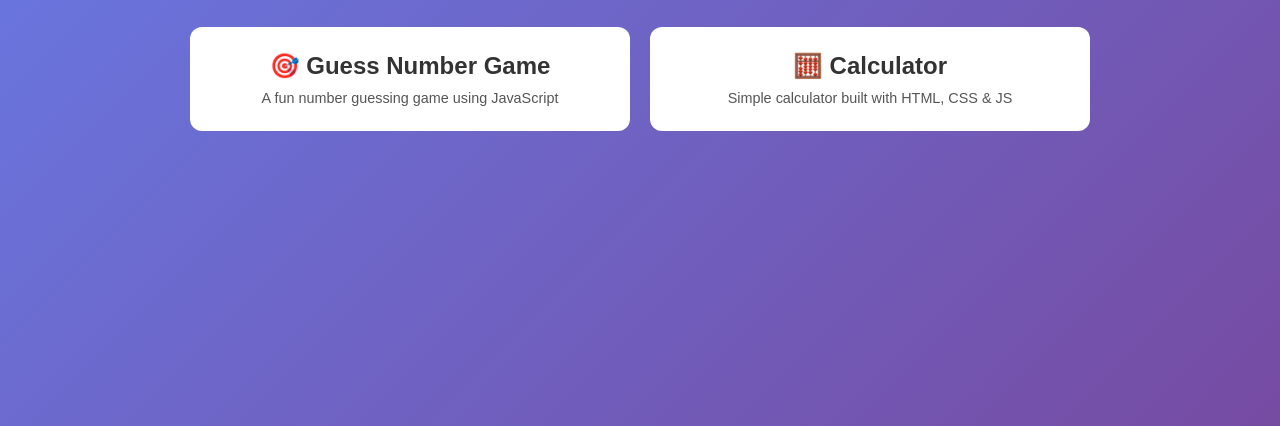
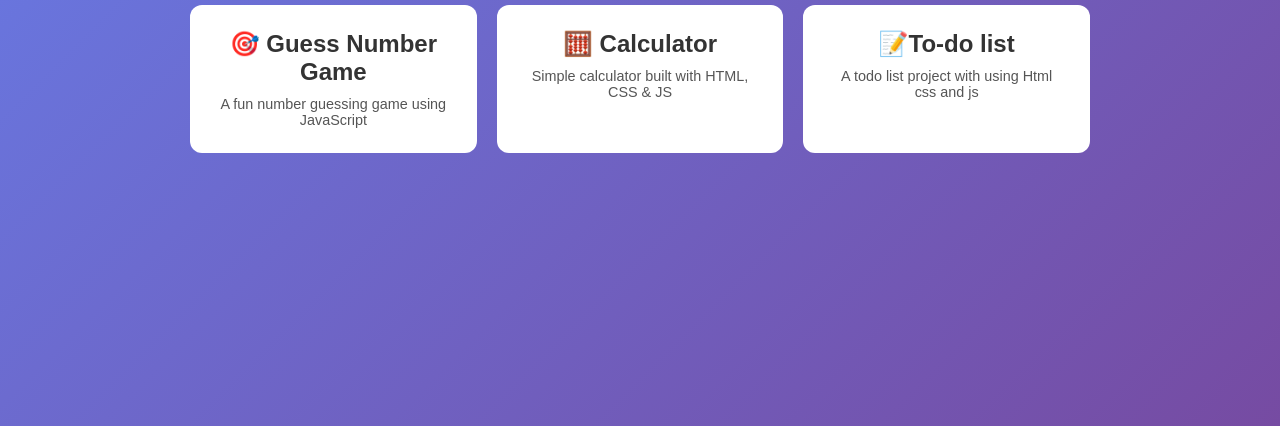
Before and after one commit to Kuldeep07-cx/js-hindi-dec, a website: page js_beginner_pro/index.html in a window 1280 px wide. Shown: the part 374-800 px from the top of the page. Drawn offline with Linux system fonts and the light colour scheme.

Commit message:
a little change

```diff
--- a/js_beginner_pro/index.html
+++ b/js_beginner_pro/index.html
@@ -23,6 +23,15 @@
                 <p>Simple calculator built with HTML, CSS & JS</p>
             </a>
 
+
+
+
+            <a href="todo.html" class ="card">
+                <h2>📝To-do list </h2>
+                <p>A todo list project with using Html css and js</p>
+            </a>
+
+
             <!-- Future projects go here -->
             <!--
             <a href="#" class="card">
```
